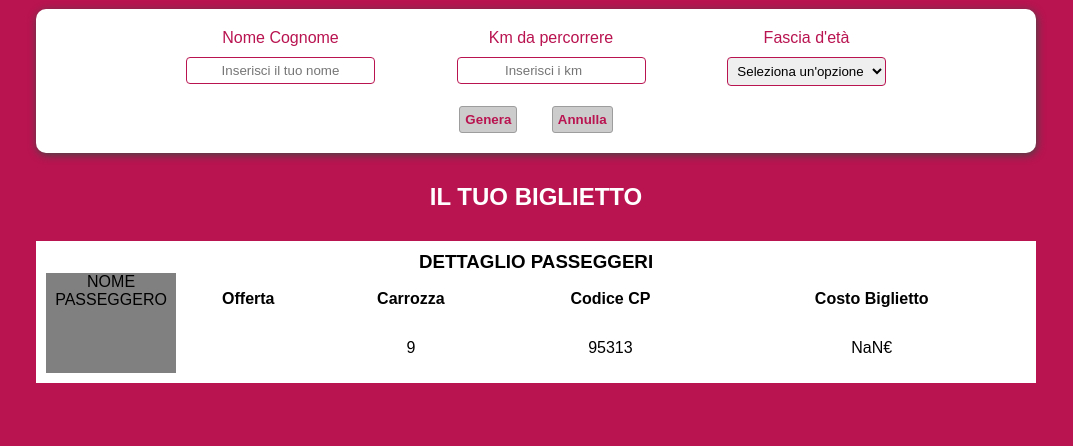
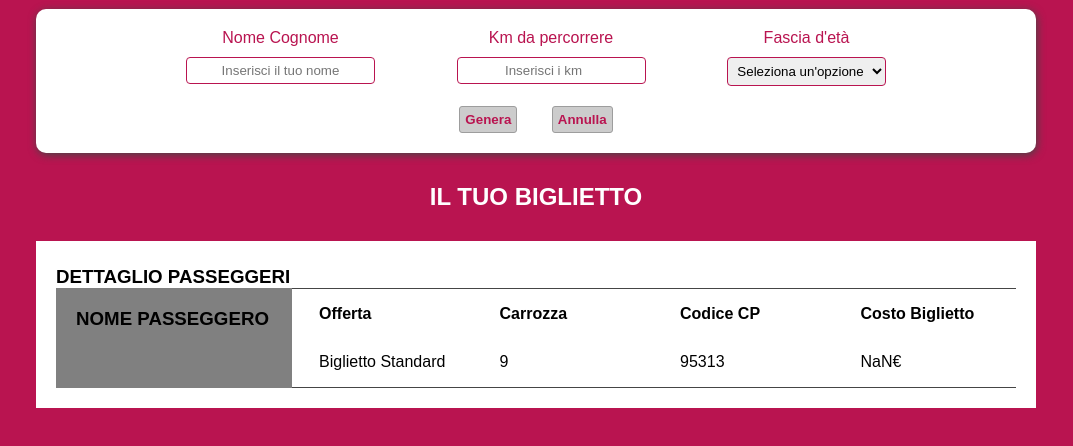
Before and after one commit to mauro-20/js-biglietto-treno-form, a plain HTML site: page index.html in a window 1280 px wide. Both pictures are taken after a click on the button "Genera". Shown: the part 88-534 px from the top of the page, without its empty margins (104-1177 px from the left). Drawn offline with Linux system fonts and the light colour scheme.

Commit message:
fix ticket detail style

```diff
--- a/css/style.css
+++ b/css/style.css
@@ -61,7 +61,9 @@ h2{
   color: #b91450;
 }
 .form-inputs input,
-.form-inputs select{
+.form-inputs input:focus-visible,
+.form-inputs select,
+.form-inputs select:focus-visible{
   border: 1px solid #b91450;
   border-radius: 4px;
   text-align: inherit;
@@ -72,14 +74,29 @@ h2{
 }
 /* ticket */
 .ticket-details{
-  padding: 10px;
+  padding: 25px 20px 20px;
+  text-align: left;
+}
+.ticket-details-wrapper{
+  display: flex;
 }
 .passenger-box{
-  width: 150px;
+  width: 300px;
   height: 100px;
+  padding: 20px;
   background-color: #808080;
 }
+#passenger-name{
+  font-weight: bold;
+}
 .ticket-table{
+  table-layout: fixed;
   width: 100%;
   height: 100px;
+  border-top: 1px solid #454545;
+  border-bottom: 1px solid #454545;
 }
+.ticket-table th,
+.ticket-table td{
+  padding-left: 25px;
+}
--- a/index.html
+++ b/index.html
@@ -41,9 +41,9 @@
     <!-- ticket -->
     <div id="ticket-details" class="ticket-details">
       <h3>DETTAGLIO PASSEGGERI</h3>
-      <div style="display: flex;">
+      <div class="ticket-details-wrapper">
         <div class="passenger-box">
-          <div>NOME PASSEGGERO</div>
+          <h3>NOME PASSEGGERO</h3>
           <div id="passenger-name"></div>
         </div>
         <table class="ticket-table">
--- a/js/script.js
+++ b/js/script.js
@@ -21,10 +21,15 @@ btnGenerate.addEventListener('click',
     var price = distance * fare;
 
     var discount = 0;
+    var offer = ''
     if (age == 'underage') {
       discount = price * discountU18;
+      offer = 'Sconto Giovani'
     } else if (age == 'over') {
       discount = price * discountOver65;
+      offer = 'Sconto Silver'
+    } else {
+      offer = 'Biglietto Standard'
     }
     price = (price - discount).toFixed(2);
 
@@ -35,7 +40,7 @@ btnGenerate.addEventListener('click',
     //stampo i dati del biglietto
     document.getElementById('ticket-details').classList.add('visible')
     document.getElementById('passenger-name').innerHTML = userName;
-    document.getElementById('discount').innerHTML = age;
+    document.getElementById('discount').innerHTML = offer;
     document.getElementById('car').innerHTML = car
     document.getElementById('cp').innerHTML = cp
     document.getElementById('price').innerHTML = price
```
